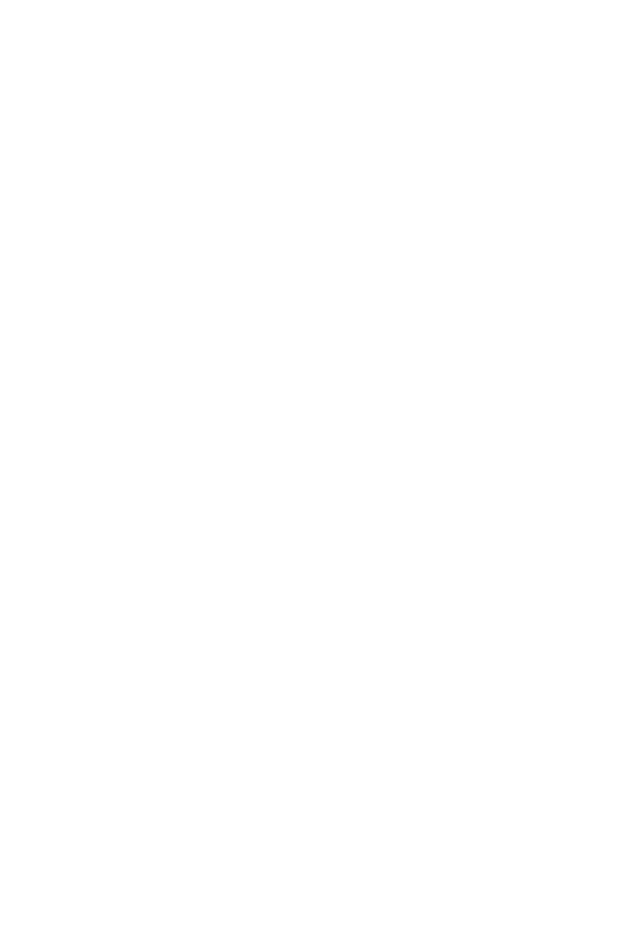
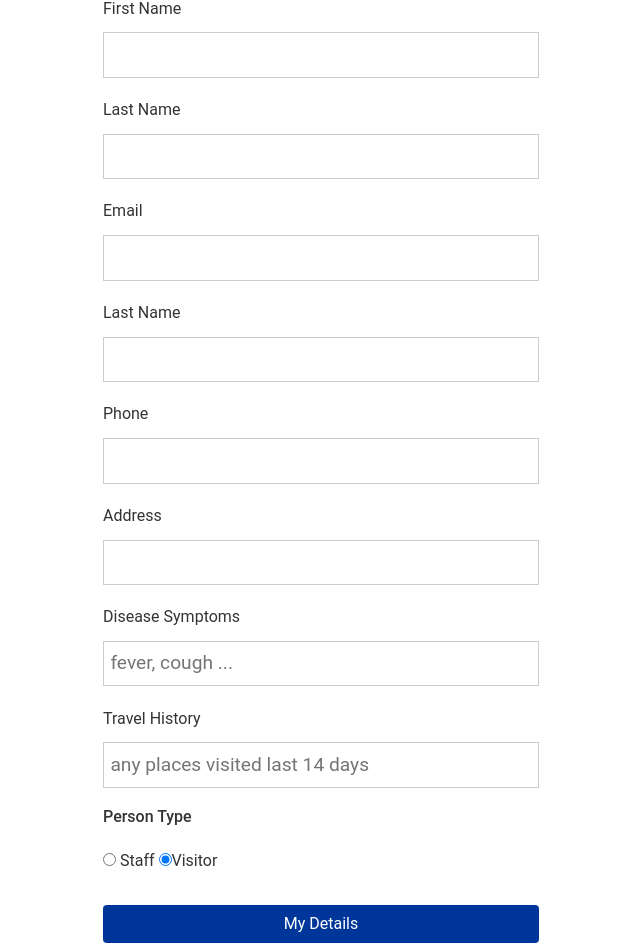
Before and after one commit to ManNeu/Consumer-Details, a React (Create React App) app in the folder client/: page /consumerform in a window 1280 px wide. Shown: the part 200-1152 px from the top of the page, without its empty margins (319-959 px from the left). Before the commit the page ends 800 px from the top, so only its background shows below. Built offline with nearby package versions, Linux system fonts and the light colour scheme.

Commit message:
forms component  to enter  details by consumer themselves is created and added to navbar

```diff
--- a/client/src/App.js
+++ b/client/src/App.js
@@ -6,6 +6,7 @@
 import About from "./components/pages/About";
 import Register from "./components/auth/Register";
 import Login from "./components/auth/Login";
+import ConsumerFormForThem from "./components/consumerform/ConsumerFormForThem";
 
 import ConsumerState from "./context/consumer/ConsumerState";
 import AuthState from "./context/auth/AuthState";
@@ -22,6 +23,11 @@
                 <Route exact path="/about" component={About} />
                 <Route exact path="/register" component={Register} />
                 <Route exact path="/login" component={Login} />
+                <Route
+                  exact
+                  path="/consumerform"
+                  component={ConsumerFormForThem}
+                />
               </Switch>
             </div>
           </Fragment>
--- /dev/null
+++ b/client/src/components/consumerform/ConsumerFormForThem.js
@@ -0,0 +1,130 @@
+import React, { useState } from "react";
+
+const ConsumerFormForThem = () => {
+  const [user, setUser] = useState({
+    first_name: "",
+    last_name: "",
+    email: "",
+    phone: "",
+    address: "",
+    symptoms: "",
+    tavel_history: "",
+    type: "Visitor",
+  });
+
+  const {
+    first_name,
+    last_name,
+    email,
+    phone,
+    address,
+    symptoms,
+    travel_history,
+    type,
+  } = user;
+
+  const onChange = (e) => setUser({ ...user, [e.target.name]: e.target.value });
+
+  const onSubmit = (e) => {
+    e.preventDefault();
+    console.log("Submit my details");
+  };
+
+  return (
+    <div className="form-container">
+      <h1>
+        Consumer <span className="text-primary">Details Form</span>
+      </h1>
+      <form onSubmit={onSubmit}>
+        <div className="form-group">
+          <label htmlFor="first_name">First Name</label>
+          <input
+            type="text"
+            name="first_name"
+            value={first_name}
+            onChange={onChange}
+          />
+        </div>
+        <div className="form-group">
+          <label htmlFor="last_name">Last Name</label>
+          <input
+            type="text"
+            name="last_name"
+            value={last_name}
+            onChange={onChange}
+          />
+        </div>
+        <div className="form-group">
+          <label htmlFor="email">Email</label>
+          <input type="email" name="email" value={email} onChange={onChange} />
+        </div>
+        <div className="form-group">
+          <label htmlFor="last_name">Last Name</label>
+          <input
+            type="text"
+            name="last_name"
+            value={last_name}
+            onChange={onChange}
+          />
+        </div>
+        <div className="form-group">
+          <label htmlFor="phone">Phone</label>
+          <input type="text" name="phone" value={phone} onChange={onChange} />
+        </div>
+        <div className="form-group">
+          <label htmlFor="address">Address</label>
+          <input
+            type="text"
+            name="address"
+            value={address}
+            onChange={onChange}
+          />
+        </div>
+        <div className="form-group">
+          <label htmlFor="symptoms">Disease Symptoms</label>
+          <input
+            type="text"
+            name="symptoms"
+            value={symptoms}
+            placeholder="fever, cough ..."
+            onChange={onChange}
+          />
+        </div>
+        <div className="form-group">
+          <label htmlFor="travel_history">Travel History </label>
+          <input
+            type="text"
+            name="last_name"
+            value={last_name}
+            onChange={onChange}
+            placeholder="any places visited last 14 days"
+          />
+        </div>
+        <h6>Person Type</h6>
+        <input
+          type="radio"
+          name="type"
+          value="Staff"
+          checked={type === "Staff"}
+          onChange={onChange}
+        />{" "}
+        Staff{" "}
+        <input
+          type="radio"
+          name="type"
+          value="Visitor"
+          checked={type === "Visitor"}
+          onChange={onChange}
+        />
+        Visitor{" "}
+        <input
+          type="submit"
+          value="My Details"
+          className="btn btn-primary btn-block"
+        />
+      </form>
+    </div>
+  );
+};
+
+export default ConsumerFormForThem;
--- a/client/src/components/layout/Navbar.js
+++ b/client/src/components/layout/Navbar.js
@@ -30,6 +30,11 @@
             Login
           </Link>
         </li>
+        <li>
+          <Link to="/consumerform" className="navLink">
+            Consumer Form
+          </Link>
+        </li>
       </ul>
     </div>
   );
```
Also changed, not shown: 1 other file (tests, documents, lock files or other folders).
